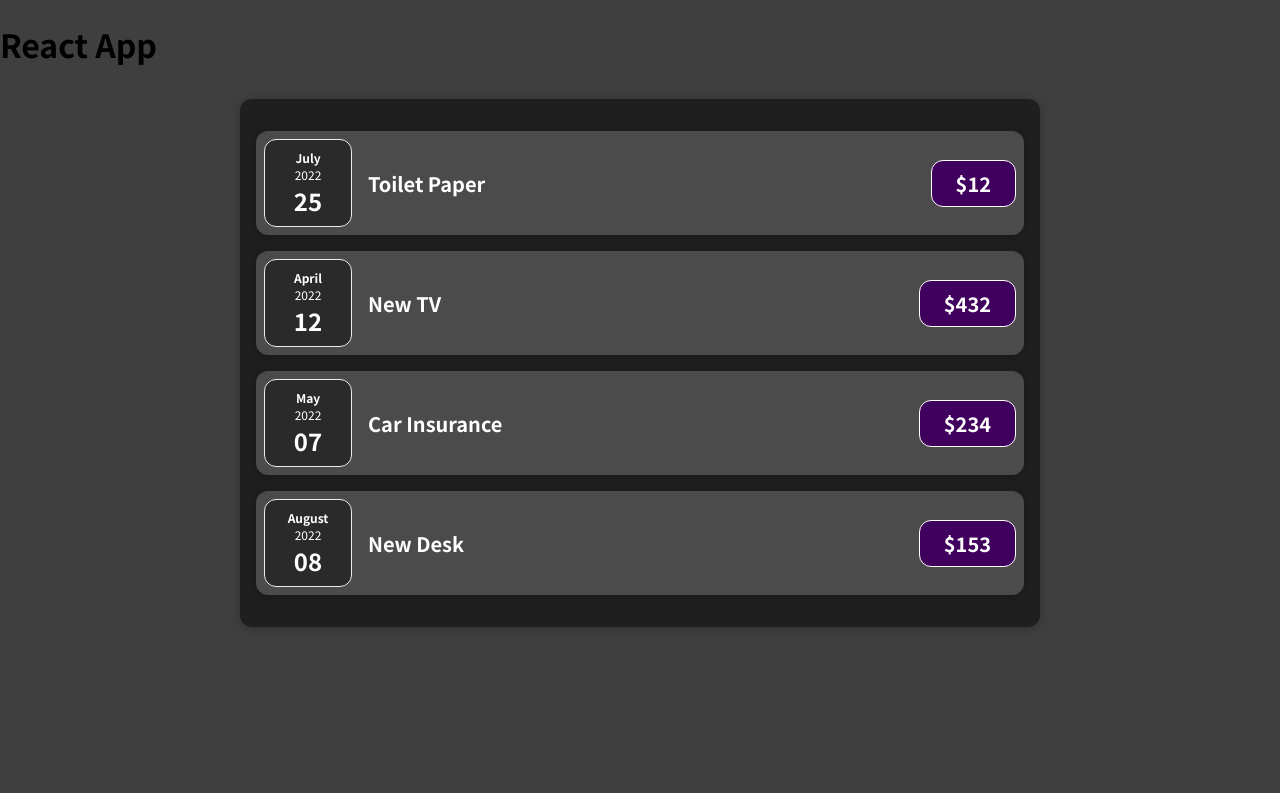
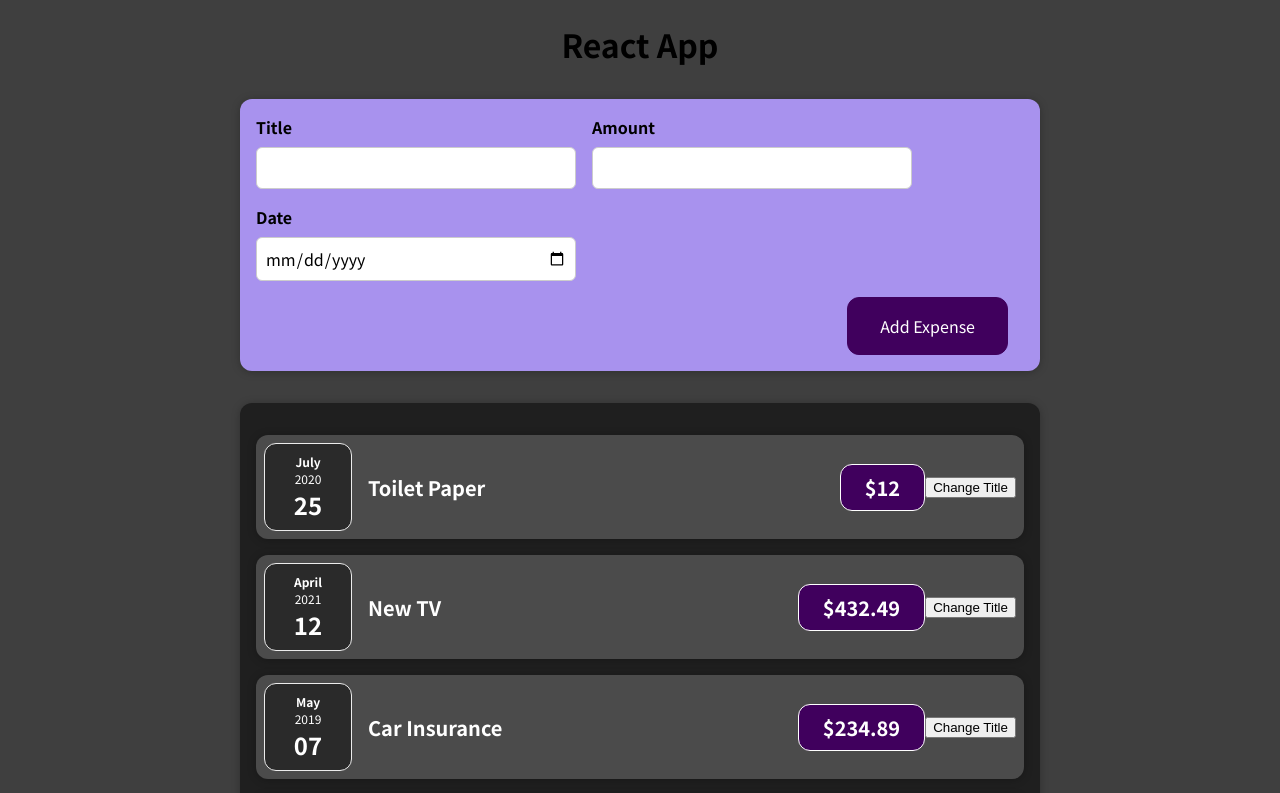
Before and after one commit to PajkoStefan/react-complete-guide, a React (Create React App) app: page / in a window 1280 px wide. Shown: the top 793 px of the page. Built offline with nearby package versions, Linux system fonts and the light colour scheme.

Commit message:
New Expense Comp added

```diff
--- a/src/App.js
+++ b/src/App.js
@@ -1,15 +1,22 @@
 import Expenses from "./components/Expenses/Expenses";
 
+import "./index.css";
 //import data
 import { expenses } from "./data";
+import NewExpense from "./components/NewExpense/NewExpense";
 
 const App = () => {
+  const addExpenseHandler = (expenseData) => {
+    console.log(expenseData);
+    // add new item to the list
+  }
   return (
     <div className="App">
-      <h1>React App</h1>
-     <Expenses expenseItems={expenses}/>
+      <h1 className="text-center">React App</h1>
+      <NewExpense onAddExpense={addExpenseHandler}/>
+      <Expenses expenseItems={expenses} />
     </div>
   );
-}
+};
 
 export default App;
--- a/src/components/Expenses/ExpenseItem/ExpenseItem.js
+++ b/src/components/Expenses/ExpenseItem/ExpenseItem.js
@@ -1,15 +1,23 @@
+import { useState } from "react";
 import ExpanseDate from "./ExpanseDate/ExpanseDate";
 import Card from "../../UI/Card/Card";
 import "./ExpenseItem.css";
 
-const ExpenseItem = ({ item }) => {
+const ExpenseItem = ({ item, setItems }) => {
+  const [title, setTitle] = useState(item.title);
+
+  const changeTitleHandler = (evt) => {
+    setTitle("Updated!");
+  };
+
   return (
     <Card className="expense-item">
       <ExpanseDate date={item.date} />
       <div className="expense-item__description">
-        <h2>{item.title}</h2>
+        <h2>{title}</h2>
         <div className="expense-item__price">${item.price}</div>
       </div>
+      <button onClick={changeTitleHandler}>Change Title</button>
     </Card>
   );
 };
--- /dev/null
+++ b/src/components/NewExpense/ExpenseForm/ExpenseForm.css
@@ -0,0 +1,26 @@
+.new-expense__controls {
+  display: flex;
+  flex-wrap: wrap;
+  gap: 1rem;
+  margin-bottom: 1rem;
+  text-align: left;
+}
+
+.new-expense__control label {
+  font-weight: bold;
+  margin-bottom: 0.5rem;
+  display: block;
+}
+
+.new-expense__control input {
+  font: inherit;
+  padding: 0.5rem;
+  border-radius: 6px;
+  border: 1px solid #ccc;
+  width: 20rem;
+  max-width: 100%;
+}
+
+.new-expense__actions {
+  text-align: right;
+}
--- /dev/null
+++ b/src/components/NewExpense/ExpenseForm/ExpenseFrom.js
@@ -0,0 +1,80 @@
+import { useState } from "react";
+
+import "./ExpenseForm.css";
+
+const ExpenseForm = ({ onSaveExpenseData }) => {
+  const [enteredTitle, setEnteredTitle] = useState("");
+  const [enteredAmount, setEnteredAmount] = useState("");
+  const [enteredDate, setEnteredDate] = useState("");
+
+  const titleChangeHandler = (event) => {
+    setEnteredTitle(event.target.value);
+  };
+
+  const amountChangeHandler = (event) => {
+    setEnteredAmount(event.target.value);
+  };
+
+  const dateChangeHandler = (event) => {
+    setEnteredDate(event.target.value);
+  };
+
+  const submitHandler = (event) => {
+    event.preventDefault();
+
+    const expenseData = {
+      title: enteredTitle,
+      amount: enteredAmount,
+      date: new Date(enteredDate),
+    };
+
+    onSaveExpenseData(expenseData);
+
+    setEnteredTitle("");
+    setEnteredAmount("");
+    setEnteredDate("");
+  };
+
+  return (
+    <form onSubmit={submitHandler}>
+      <div className="new-expense__controls">
+        <div className="new-expense__control">
+          <label>Title</label>
+          <input
+            type="text"
+            value={enteredTitle}
+            onChange={titleChangeHandler}
+          />
+        </div>
+
+        <div className="new-expense__control">
+          <label>Amount</label>
+          <input
+            type="number"
+            value={enteredAmount}
+            min="0.01"
+            step="0.01"
+            onChange={amountChangeHandler}
+          />
+        </div>
+
+        <div className="new-expense__control">
+          <label>Date</label>
+          <input
+            type="date"
+            value={enteredDate}
+            onChange={dateChangeHandler}
+            min="2019-01-01"
+            max="2023-12-31"
+          />
+        </div>
+      </div>
+
+      <div className="new-expense__actions">
+        <button type="submit">Add Expense</button>
+      </div>
+    </form>
+  );
+};
+
+export default ExpenseForm;
--- /dev/null
+++ b/src/components/NewExpense/NewExpense.css
@@ -0,0 +1,38 @@
+.new-expense {
+  background-color: #a892ee;
+  padding: 1rem;
+  margin: 2rem auto;
+  width: 50rem;
+  max-width: 95%;
+  border-radius: 12px;
+  text-align: center;
+  box-shadow: 0 1px 8px rgba(0, 0, 0, 0.25);
+}
+
+.new-expense button {
+  font: inherit;
+  cursor: pointer;
+  padding: 1rem 2rem;
+  border: 1px solid #40005d;
+  background-color: #40005d;
+  color: white;
+  border-radius: 12px;
+  margin-right: 1rem;
+}
+
+.new-expense button:hover,
+.new-expense button:active {
+  background-color: #510674;
+  border-color: #510674;
+}
+
+.new-expense button.alternative {
+  color: #220131;
+  border-color: transparent;
+  background-color: transparent;
+}
+
+.new-expense button.alternative:hover,
+.new-expense button.alternative:active {
+  background-color: #ddb3f8;
+}
--- /dev/null
+++ b/src/components/NewExpense/NewExpense.js
@@ -0,0 +1,16 @@
+import ExpenseForm from "./ExpenseForm/ExpenseFrom";
+
+import "./NewExpense.css";
+
+const NewExpense = ({ onAddExpense }) => {
+  const saveExpenseDataHandler = (expenseData) =>
+    onAddExpense({ ...expenseData, id: Math.random() });
+
+  return (
+    <div className="new-expense">
+      <ExpenseForm onSaveExpenseData={saveExpenseDataHandler} />
+    </div>
+  );
+};
+
+export default NewExpense;
--- a/src/data.js
+++ b/src/data.js
@@ -1,21 +1,21 @@
 export const expenses = [
   {
     id: 1,
-    date: new Date(2022, 6, 25),
+    date: new Date(2020, 6, 25),
     title: "Toilet Paper",
     price: 12,
   },
   {
     id: 2,
-    date: new Date(2022, 3, 12),
+    date: new Date(2021, 3, 12),
     title: "New TV",
-    price: 432,
+    price: 432.49,
   },
   {
     id: 3,
-    date: new Date(2022, 4, 7),
+    date: new Date(2019, 4, 7),
     title: "Car Insurance",
-    price: 234,
+    price: 234.89,
   },
   {
     id: 4,
--- a/src/index.css
+++ b/src/index.css
@@ -12,3 +12,7 @@
   margin: 0;
   background-color: #3f3f3f;
 }
+
+.text-center{
+  text-align: center;
+}
```
